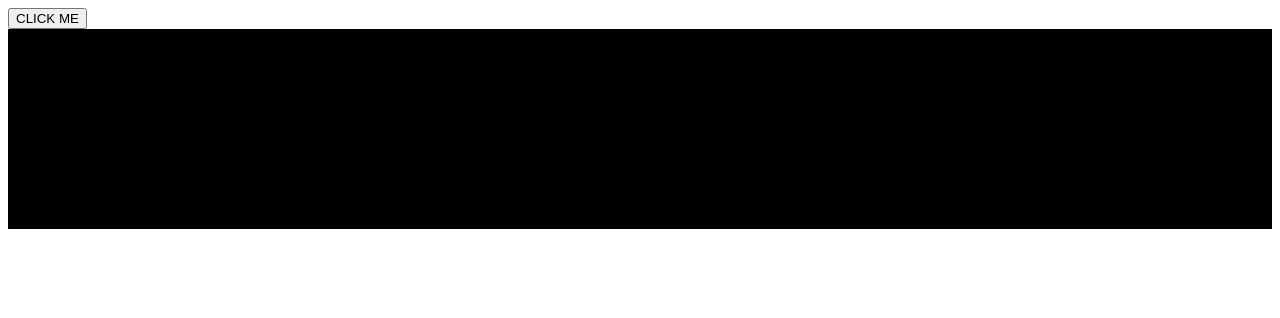
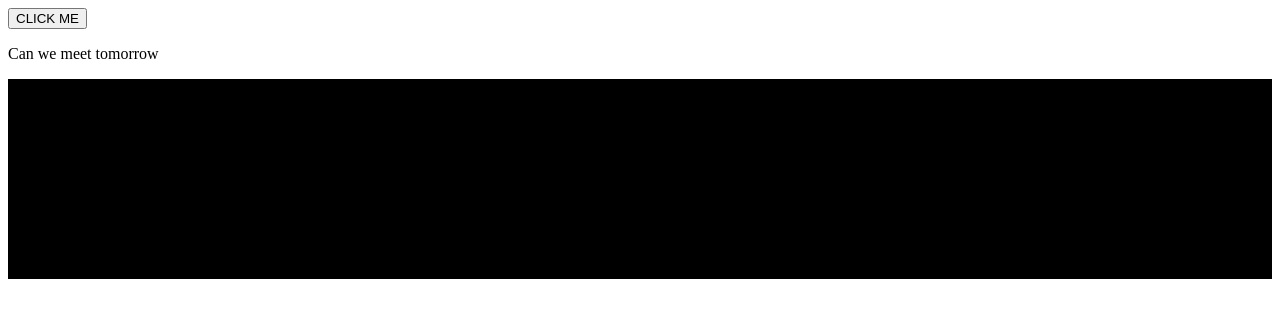
Before and after one commit to MazwinBachi/datewithgit-sample, a plain HTML site: page index.html in a window 1280 px wide. Drawn offline with nearby package versions, Linux system fonts and the light colour scheme.

Commit message:
index html file edited meet tommmorrow

```diff
--- a/index.html
+++ b/index.html
@@ -9,6 +9,7 @@
 </head>
 <body>
     <button id="btn">CLICK ME</button>
+    <p>Can we meet tomorrow</p>
     <div style="width:200; height:200px; background-color:black ; ">
     </div>
     <script>
```
